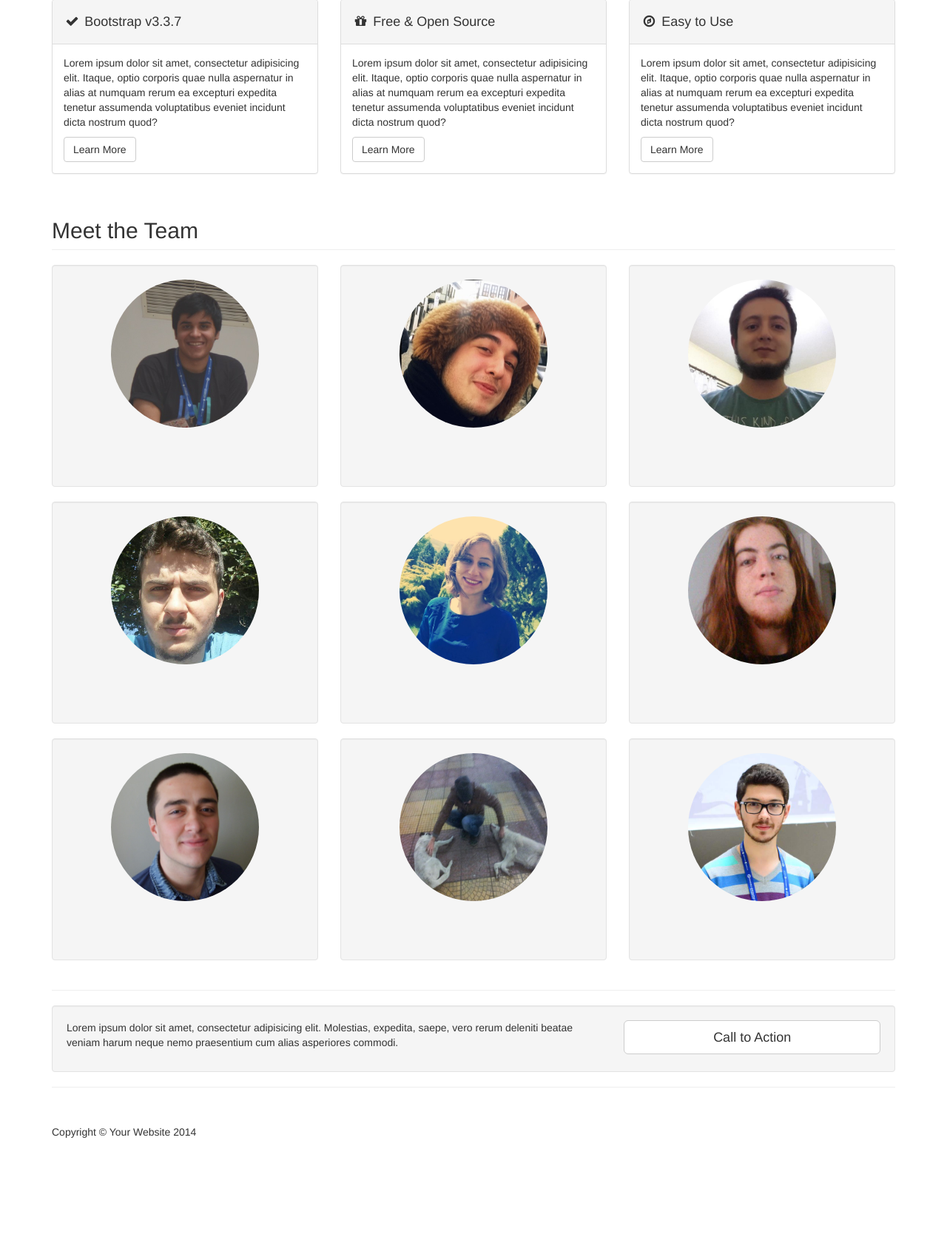
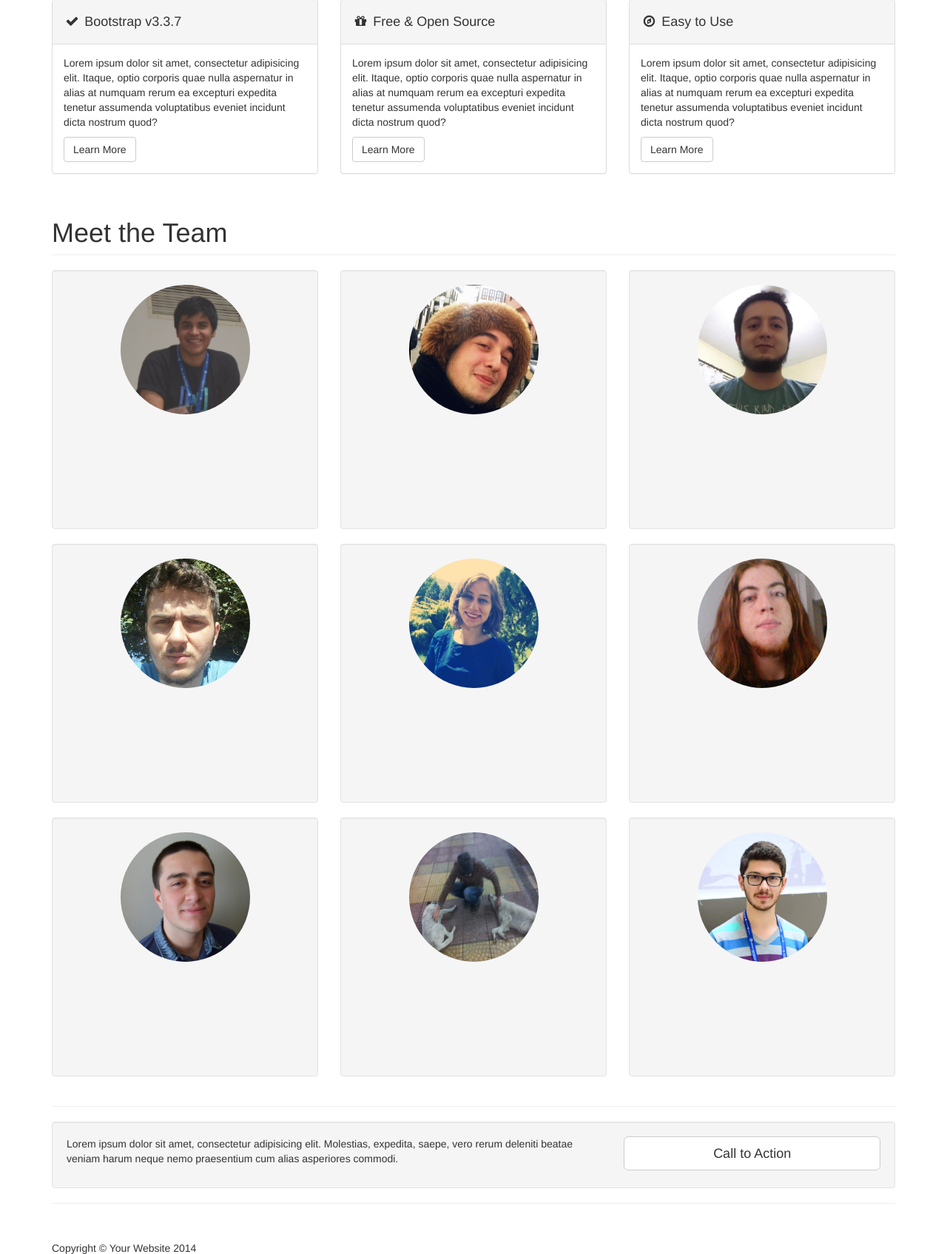
Before and after one commit to HarambeSoft/harambe-web-site, a PHP site: page / in a window 1280 px wide. Shown: the part 536-2231 px from the top of the page at 74% size. Before the commit the page ends 2074 px from the top, so only its background shows below. Run offline with PHP 8.4, Linux system fonts and the light colour scheme; grey boxes labelled with a size stand in for pictures from a placeholder-image service; data that the repository does not hold is empty; some libraries are stand-ins or nearby versions.

Commit message:
Fix people view dimensions

```diff
--- a/misc/css/modern-business.css
+++ b/misc/css/modern-business.css
@@ -6,8 +6,8 @@
 
 /* Global Styles */
 .fixed-panel {
-  min-height:300px;
-  max-height:300px;
+  min-height:350px;
+  max-height:350px;
 }
 
 html,
--- a/templates/business-simple/index.php
+++ b/templates/business-simple/index.php
@@ -50,7 +50,7 @@
         <!-- Portfolio Section -->
         <div class="row">
             <div class="col-lg-12">
-                <h2 class="page-header">Meet the Team</h2>
+                <h1 class="page-header">Meet the Team</h1>
             </div>
             <?php
                 require_once("person.php");
--- a/templates/business-simple/person_view.php
+++ b/templates/business-simple/person_view.php
@@ -1,6 +1,6 @@
 <div class="col-md-4 col-sm-6">
 <div class="well text-center fixed-panel">
-    <img src="<?php echo $person->image(); ?>" class="img-circle" alt="<?php echo $person->name(); ?>" width="200" height="200" />
+    <img src="<?php echo $person->image(); ?>" class="img-circle" alt="<?php echo $person->name(); ?>" width="175" height="175" />
     <h2><?php echo $person->name(); ?></h2>
     <p><?php echo $person->info(); ?></p>
 </div>
```
